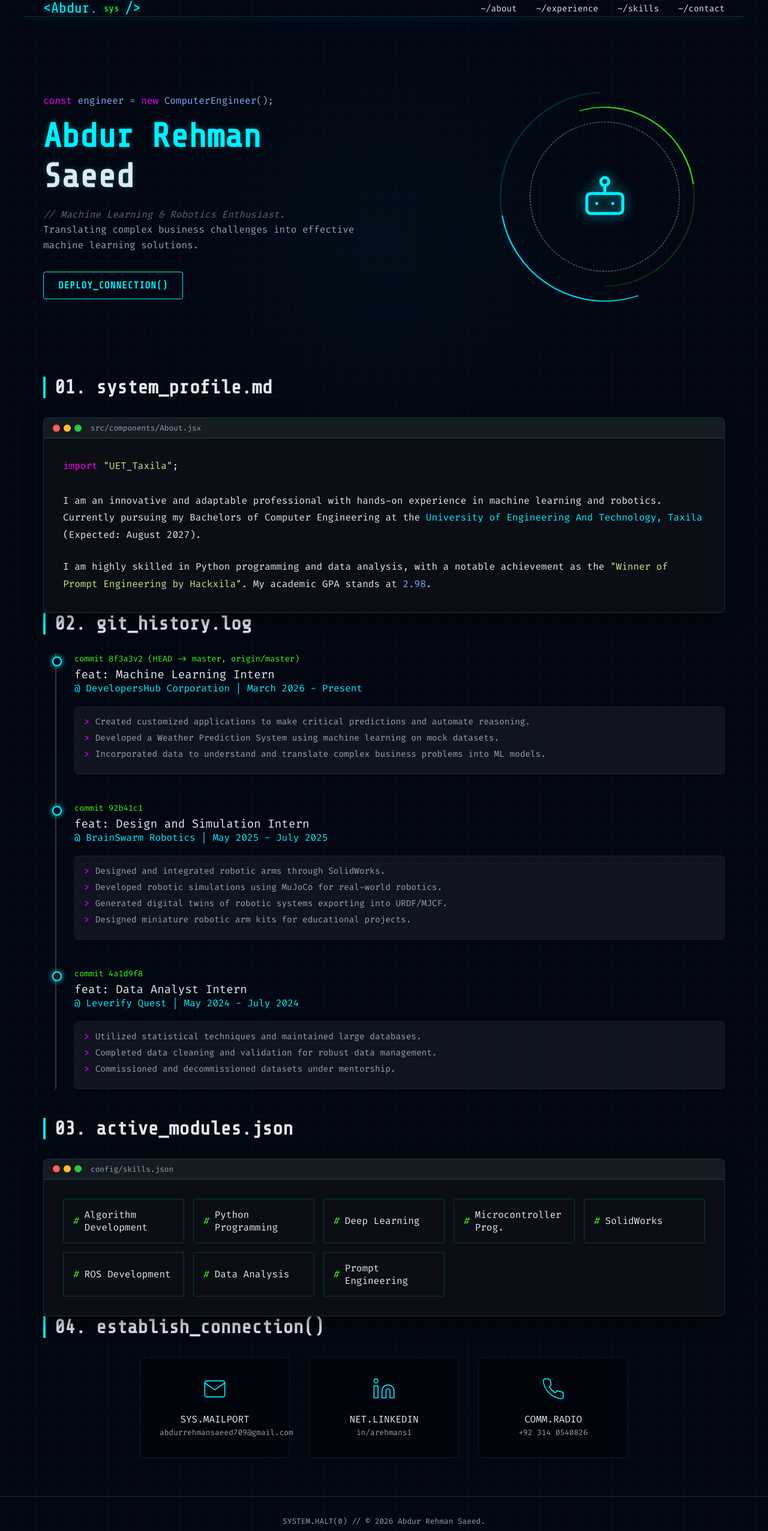
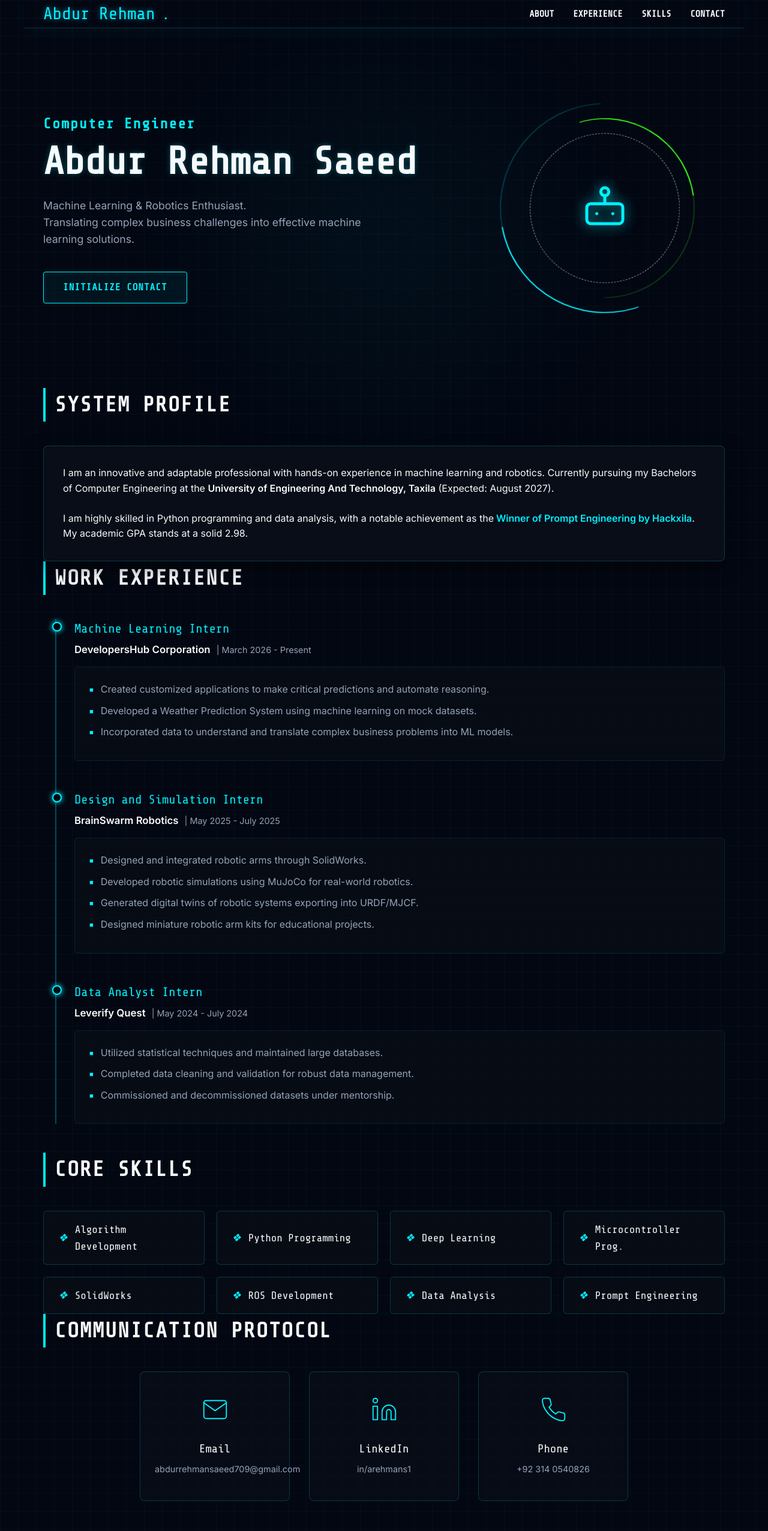
Before and after one commit to a-rehman-s/Portfolio, a React app: page / in a window 1280 px wide. Shown: the top 2553 px of the page at 60% size. Built offline with nearby package versions, Linux system fonts and the light colour scheme; the HTML template or start-up script is replaced by a standard one.

Commit message:
style: remove IDE syntax, keep sleek sci-fi aesthetics

```diff
--- a/src/App.jsx
+++ b/src/App.jsx
@@ -5,13 +5,15 @@ const App = () => {
   return (
     <>
       <header className="container">
-        <div className="logo">&lt;Abdur.<span style={{ color: "var(--accent-green)" }}>sys</span> /&gt;</div>
+        <a href="#" className="logo">
+          Abdur Rehman<span>.</span>
+        </a>
         <nav>
           <ul>
-            <li><a href="#about">~/about</a></li>
-            <li><a href="#experience">~/experience</a></li>
-            <li><a href="#skills">~/skills</a></li>
-            <li><a href="#contact">~/contact</a></li>
+            <li><a href="#about">About</a></li>
+            <li><a href="#experience">Experience</a></li>
+            <li><a href="#skills">Skills</a></li>
+            <li><a href="#contact">Contact</a></li>
           </ul>
         </nav>
       </header>
@@ -20,19 +22,14 @@ const App = () => {
         {/* HERO */}
         <section id="hero" className="container hero">
           <div className="hero-code">
-            <div style={{ color: 'var(--text-secondary)', marginBottom: '10px' }}>
-              <span className="syntax-keyword">const</span> <span className="syntax-func">engineer</span> = <span className="syntax-keyword">new</span> <span className="syntax-func">ComputerEngineer</span>();
-            </div>
-            <h1>
-              <span className="syntax-var">Abdur Rehman</span><br />
-              <span style={{ color: 'var(--text-primary)' }}>Saeed</span>
-            </h1>
+            <h2>Computer Engineer</h2>
+            <h1>Abdur Rehman Saeed</h1>
             <p>
-              <span className="syntax-comment">// Machine Learning & Robotics Enthusiast.</span><br />
-              <span style={{ color: 'var(--text-secondary)' }}>Translating complex business challenges into effective machine learning solutions.</span>
+              Machine Learning & Robotics Enthusiast.<br />
+              Translating complex business challenges into effective machine learning solutions.
             </p>
             <div style={{ display: 'flex', gap: '1rem', marginTop: '1rem' }}>
-              <a href="#contact" className="btn">Deploy_Connection()</a>
+              <a href="#contact" className="btn">Initialize Contact</a>
             </div>
           </div>
 
@@ -55,42 +52,31 @@ const App = () => {
 
         {/* ABOUT */}
         <section id="about" className="container">
-          <h2 className="section-title">01. system_profile.md</h2>
-          <div className="ide-panel">
-            <div className="ide-header">
-              <div className="ide-dots">
-                <div className="dot-red"></div>
-                <div className="dot-yellow"></div>
-                <div className="dot-green"></div>
-              </div>
-              src/components/About.jsx
-            </div>
-            <div className="ide-content">
-              <p style={{ lineHeight: '1.8', marginBottom: '1.5rem' }}>
-                <span className="syntax-keyword">import</span> <span className="syntax-string">"UET_Taxila"</span>;<br /><br />
-                I am an innovative and adaptable professional with hands-on experience in machine learning and robotics.
-                Currently pursuing my Bachelors of Computer Engineering at the <span className="syntax-var">University of Engineering And Technology, Taxila</span> (Expected: August 2027).
-              </p>
-              <p style={{ lineHeight: '1.8' }}>
-                I am highly skilled in Python programming and data analysis, with a notable achievement as the
-                <span className="syntax-string"> "Winner of Prompt Engineering by Hackxila"</span>. My academic GPA stands at <span className="syntax-func">2.98</span>.
-              </p>
-            </div>
+          <h2 className="section-title">System Profile</h2>
+          <div className="tech-panel">
+            <p style={{ marginBottom: '1.5rem' }}>
+              I am an innovative and adaptable professional with hands-on experience in machine learning and robotics.
+              Currently pursuing my Bachelors of Computer Engineering at the <strong style={{ color: "var(--text-primary)" }}>University of Engineering And Technology, Taxila</strong> (Expected: August 2027).
+            </p>
+            <p>
+              I am highly skilled in Python programming and data analysis, with a notable achievement as the
+              <strong style={{ color: "var(--accent-cyan)" }}> Winner of Prompt Engineering by Hackxila</strong>. My academic GPA stands at a solid 2.98.
+            </p>
           </div>
         </section>
 
         {/* EXPERIENCE */}
         <section id="experience" className="container">
-          <h2 className="section-title">02. git_history.log</h2>
-          <div className="git-timeline">
+          <h2 className="section-title">Work Experience</h2>
+          <div className="tech-timeline">
 
-            <div className="commit">
-              <div className="commit-header">
-                <span className="commit-hash">commit 8f3a3v2 (HEAD -&gt; master, origin/master)</span>
-                <span className="commit-title">feat: Machine Learning Intern</span>
-                <span className="commit-company">@ DevelopersHub Corporation | March 2026 - Present</span>
+            <div className="timeline-node">
+              <div className="timeline-header">
+                <span className="timeline-title">Machine Learning Intern</span>
+                <span className="timeline-company">DevelopersHub Corporation</span>
+                <span className="timeline-date">| March 2026 - Present</span>
               </div>
-              <div className="commit-details">
+              <div className="timeline-details">
                 <ul>
                   <li>Created customized applications to make critical predictions and automate reasoning.</li>
                   <li>Developed a Weather Prediction System using machine learning on mock datasets.</li>
@@ -99,13 +85,13 @@ const App = () => {
               </div>
             </div>
 
-            <div className="commit">
-              <div className="commit-header">
-                <span className="commit-hash">commit 92b41c1</span>
-                <span className="commit-title">feat: Design and Simulation Intern</span>
-                <span className="commit-company">@ BrainSwarm Robotics | May 2025 - July 2025</span>
+            <div className="timeline-node">
+              <div className="timeline-header">
+                <span className="timeline-title">Design and Simulation Intern</span>
+                <span className="timeline-company">BrainSwarm Robotics</span>
+                <span className="timeline-date">| May 2025 - July 2025</span>
               </div>
-              <div className="commit-details">
+              <div className="timeline-details">
                 <ul>
                   <li>Designed and integrated robotic arms through SolidWorks.</li>
                   <li>Developed robotic simulations using MuJoCo for real-world robotics.</li>
@@ -115,13 +101,13 @@ const App = () => {
               </div>
             </div>
 
-            <div className="commit">
-              <div className="commit-header">
-                <span className="commit-hash">commit 4a1d9f8</span>
-                <span className="commit-title">feat: Data Analyst Intern</span>
-                <span className="commit-company">@ Leverify Quest | May 2024 - July 2024</span>
+            <div className="timeline-node">
+              <div className="timeline-header">
+                <span className="timeline-title">Data Analyst Intern</span>
+                <span className="timeline-company">Leverify Quest</span>
+                <span className="timeline-date">| May 2024 - July 2024</span>
               </div>
-              <div className="commit-details">
+              <div className="timeline-details">
                 <ul>
                   <li>Utilized statistical techniques and maintained large databases.</li>
                   <li>Completed data cleaning and validation for robust data management.</li>
@@ -135,32 +121,22 @@ const App = () => {
 
         {/* SKILLS */}
         <section id="skills" className="container">
-          <h2 className="section-title">03. active_modules.json</h2>
-          <div className="ide-panel">
-            <div className="ide-header">
-              <div className="ide-dots">
-                <div className="dot-red"></div>
-                <div className="dot-yellow"></div>
-                <div className="dot-green"></div>
-              </div>
-              config/skills.json
-            </div>
-            <div className="ide-content tech-grid">
-              <div className="tech-card"><i>#</i> Algorithm Development</div>
-              <div className="tech-card"><i>#</i> Python Programming</div>
-              <div className="tech-card"><i>#</i> Deep Learning</div>
-              <div className="tech-card"><i>#</i> Microcontroller Prog.</div>
-              <div className="tech-card"><i>#</i> SolidWorks</div>
-              <div className="tech-card"><i>#</i> ROS Development</div>
-              <div className="tech-card"><i>#</i> Data Analysis</div>
-              <div className="tech-card"><i>#</i> Prompt Engineering</div>
-            </div>
+          <h2 className="section-title">Core Skills</h2>
+          <div className="tech-grid">
+            <div className="tech-card"><i>❖</i> Algorithm Development</div>
+            <div className="tech-card"><i>❖</i> Python Programming</div>
+            <div className="tech-card"><i>❖</i> Deep Learning</div>
+            <div className="tech-card"><i>❖</i> Microcontroller Prog.</div>
+            <div className="tech-card"><i>❖</i> SolidWorks</div>
+            <div className="tech-card"><i>❖</i> ROS Development</div>
+            <div className="tech-card"><i>❖</i> Data Analysis</div>
+            <div className="tech-card"><i>❖</i> Prompt Engineering</div>
           </div>
         </section>
 
         {/* CONTACT */}
         <section id="contact" className="container">
-          <h2 className="section-title">04. establish_connection()</h2>
+          <h2 className="section-title">Communication Protocol</h2>
           <div className="contact-grid">
 
             <a href="mailto:abdurrehmansaeed709@gmail.com" className="contact-node">
@@ -168,8 +144,8 @@ const App = () => {
                 <path d="M4 4h16c1.1 0 2 .9 2 2v12c0 1.1-.9 2-2 2H4c-1.1 0-2-.9-2-2V6c0-1.1.9-2 2-2z"></path>
                 <polyline points="22,6 12,13 2,6"></polyline>
               </svg>
-              <div>SYS.MAILPORT</div>
-              <span style={{ fontSize: '0.8rem', color: 'var(--text-secondary)' }}>abdurrehmansaeed709@gmail.com</span>
+              <div>Email</div>
+              <span style={{ fontSize: '0.9rem', color: 'var(--text-secondary)' }}>abdurrehmansaeed709@gmail.com</span>
             </a>
 
             <a href="https://www.linkedin.com/in/arehmans1" target="_blank" rel="noopener noreferrer" className="contact-node">
@@ -178,16 +154,16 @@ const App = () => {
                 <rect x="2" y="9" width="4" height="12"></rect>
                 <circle cx="4" cy="4" r="2"></circle>
               </svg>
-              <div>NET.LINKEDIN</div>
-              <span style={{ fontSize: '0.8rem', color: 'var(--text-secondary)' }}>in/arehmans1</span>
+              <div>LinkedIn</div>
+              <span style={{ fontSize: '0.9rem', color: 'var(--text-secondary)' }}>in/arehmans1</span>
             </a>
 
             <div className="contact-node">
               <svg viewBox="0 0 24 24" fill="none" strokeLinecap="round" strokeLinejoin="round">
                 <path d="M22 16.92v3a2 2 0 0 1-2.18 2 19.79 19.79 0 0 1-8.63-3.07 19.5 19.5 0 0 1-6-6 19.79 19.79 0 0 1-3.07-8.67A2 2 0 0 1 4.11 2h3a2 2 0 0 1 2 1.72 12.84 12.84 0 0 0 .7 2.81 2 2 0 0 1-.45 2.11L8.09 9.91a16 16 0 0 0 6 6l1.27-1.27a2 2 0 0 1 2.11-.45 12.84 12.84 0 0 0 2.81.7A2 2 0 0 1 22 16.92z"></path>
               </svg>
-              <div>COMM.RADIO</div>
-              <span style={{ fontSize: '0.8rem', color: 'var(--text-secondary)' }}>+92 314 0540826</span>
+              <div>Phone</div>
+              <span style={{ fontSize: '0.9rem', color: 'var(--text-secondary)' }}>+92 314 0540826</span>
             </div>
 
           </div>
@@ -196,8 +172,8 @@ const App = () => {
 
       <footer>
         <div className="container">
-          <p>SYSTEM.HALT(0) // &copy; 2026 Abdur Rehman Saeed.</p>
-          <p style={{ fontSize: '0.8rem', marginTop: '0.5rem', color: 'var(--accent-green)' }}>[LOCATION: JOQs 6/C, PMO, Gulshan Colony, Taxila.]</p>
+          <p>&copy; 2026 Abdur Rehman Saeed. All Rights Reserved.</p>
+          <p style={{ fontSize: '0.85rem', marginTop: '0.5rem', color: 'var(--text-secondary)' }}>Location: JOQs 6/C, PMO, Gulshan Colony, Taxila.</p>
         </div>
       </footer>
     </>
--- a/src/index.css
+++ b/src/index.css
@@ -1,15 +1,14 @@
-@import url('https://fonts.googleapis.com/css2?family=Fira+Code:wght@300;400;600&family=Share+Tech+Mono&display=swap');
+@import url('https://fonts.googleapis.com/css2?family=Inter:wght@300;400;600&family=Share+Tech+Mono&display=swap');
 
 :root {
   --bg-color: #030712;
-  --panel-bg: rgba(13, 17, 23, 0.85);
+  --panel-bg: rgba(10, 15, 26, 0.85);
   --glass-border: rgba(0, 240, 255, 0.2);
-  --text-primary: #e2e8f0;
+  --text-primary: #f8fafc;
   --text-secondary: #94a3b8;
   --accent-cyan: #00F0FF;
   --accent-green: #39ff14;
-  --accent-pink: #f0f;
-  --font-mono: 'Fira Code', monospace;
+  --font-body: 'Inter', sans-serif;
   --font-heading: 'Share Tech Mono', monospace;
 }
 
@@ -23,7 +22,8 @@
 body {
   background-color: var(--bg-color);
   color: var(--text-primary);
-  font-family: var(--font-mono);
+  font-family: var(--font-body);
+  line-height: 1.6;
   min-height: 100vh;
   overflow-x: hidden;
   position: relative;
@@ -39,7 +39,7 @@ body::before {
   content: '';
   position: fixed;
   top: 0; left: 0; width: 100%; height: 100%;
-  background: radial-gradient(circle at 50% 50%, rgba(0, 240, 255, 0.03), transparent 60%);
+  background: radial-gradient(circle at 50% 50%, rgba(0, 240, 255, 0.04), transparent 60%);
   pointer-events: none;
   z-index: -1;
 }
@@ -62,17 +62,13 @@ header {
 
 .logo {
   font-family: var(--font-heading);
-  font-size: 1.5rem;
+  font-size: 1.8rem;
   color: var(--accent-cyan);
   display: flex;
   align-items: center;
   gap: 10px;
   text-shadow: 0 0 10px rgba(0, 240, 255, 0.5);
-}
-
-.logo span {
-  color: var(--text-secondary);
-  font-size: 1rem;
+  text-decoration: none;
 }
 
 nav ul {
@@ -84,8 +80,11 @@ nav ul {
 nav a {
   text-decoration: none;
   color: var(--text-primary);
-  font-size: 0.9rem;
+  font-size: 0.95rem;
+  font-weight: 600;
   transition: all 0.3s;
+  font-family: var(--font-heading);
+  text-transform: uppercase;
 }
 
 nav a:hover {
@@ -93,50 +92,23 @@ nav a:hover {
   text-shadow: 0 0 8px rgba(0, 240, 255, 0.8);
 }
 
-/* IDE Panel Layouts */
-.ide-panel {
+/* Tech Panel Layouts */
+.tech-panel {
   background: var(--panel-bg);
   border: 1px solid var(--glass-border);
   border-radius: 8px;
-  overflow: hidden;
+  padding: 2rem;
   box-shadow: 0 10px 30px rgba(0,0,0,0.5);
   position: relative;
-  backdrop-filter: blur(5px);
+  backdrop-filter: blur(8px);
+  transition: transform 0.3s, border-color 0.3s;
 }
 
-.ide-header {
-  background: #161b22;
-  padding: 8px 15px;
-  display: flex;
-  align-items: center;
-  border-bottom: 1px solid var(--glass-border);
-  font-size: 0.8rem;
-  color: var(--text-secondary);
+.tech-panel:hover {
+  border-color: rgba(0, 240, 255, 0.5);
+  transform: translateY(-2px);
+  box-shadow: 0 15px 40px rgba(0, 240, 255, 0.1);
 }
-
-.ide-dots {
-  display: flex;
-  gap: 6px;
-  margin-right: 15px;
-}
-
-.ide-dots div {
-  width: 12px; height: 12px; border-radius: 50%;
-}
-.dot-red { background: #ff5f56; }
-.dot-yellow { background: #ffbd2e; }
-.dot-green { background: #27c93f; }
-
-.ide-content {
-  padding: 2rem;
-}
-
-/* Syntax Highlighting Colors */
-.syntax-keyword { color: var(--accent-pink); }
-.syntax-func { color: #82aaff; }
-.syntax-string { color: #c3e88d; }
-.syntax-comment { color: #5c6370; font-style: italic; }
-.syntax-var { color: var(--accent-cyan); }
 
 /* Hero Section */
 .hero {
@@ -147,24 +119,33 @@ nav a:hover {
   min-height: 75vh;
 }
 
+.hero-code h2 {
+  font-family: var(--font-heading);
+  color: var(--accent-cyan);
+  font-size: 1.5rem;
+  margin-bottom: 0.5rem;
+  letter-spacing: 2px;
+}
+
 .hero-code h1 {
   font-family: var(--font-heading);
-  font-size: 3.5rem;
-  line-height: 1.2;
-  margin: 1rem 0;
+  font-size: 4rem;
+  line-height: 1.1;
+  margin-bottom: 1.5rem;
+  color: var(--text-primary);
   text-shadow: 0 0 10px rgba(0, 240, 255, 0.3);
 }
 
 .hero-code p {
   color: var(--text-secondary);
-  line-height: 1.6;
+  font-size: 1.1rem;
   max-width: 550px;
-  margin-bottom: 2rem;
+  margin-bottom: 2.5rem;
 }
 
 .btn {
   display: inline-block;
-  padding: 0.8rem 1.5rem;
+  padding: 0.8rem 2rem;
   border-radius: 4px;
   text-decoration: none;
   font-family: var(--font-heading);
@@ -172,15 +153,16 @@ nav a:hover {
   letter-spacing: 1px;
   transition: all 0.3s;
   cursor: pointer;
-  background: transparent;
+  background: rgba(0, 240, 255, 0.05);
   border: 1px solid var(--accent-cyan);
   color: var(--accent-cyan);
   text-transform: uppercase;
+  box-shadow: inset 0 0 10px rgba(0, 240, 255, 0.1);
 }
 
 .btn:hover {
-  background: rgba(0, 240, 255, 0.1);
-  box-shadow: 0 0 15px rgba(0, 240, 255, 0.4), inset 0 0 10px rgba(0, 240, 255, 0.2);
+  background: rgba(0, 240, 255, 0.15);
+  box-shadow: 0 0 15px rgba(0, 240, 255, 0.5), inset 0 0 20px rgba(0, 240, 255, 0.3);
 }
 
 .hero-graphic {
@@ -235,111 +217,119 @@ section {
 
 .section-title {
   font-family: var(--font-heading);
-  font-size: 2rem;
-  margin-bottom: 2rem;
+  font-size: 2.2rem;
+  margin-bottom: 2.5rem;
   color: var(--text-primary);
   border-left: 4px solid var(--accent-cyan);
   padding-left: 15px;
+  text-transform: uppercase;
+  letter-spacing: 2px;
 }
 
-/* Experience (Git Style) */
-.git-timeline {
-  border-left: 2px solid #30363d;
+/* Experience Timeline */
+.tech-timeline {
+  border-left: 2px solid rgba(0, 240, 255, 0.3);
   margin-left: 20px;
   padding-left: 30px;
   position: relative;
 }
 
-.commit {
+.timeline-node {
   position: relative;
   margin-bottom: 3rem;
 }
 
-.commit::before {
+.timeline-node::before {
   content: '';
   position: absolute;
-  left: -37px; /* 30 padding + 1 border + half width */
+  left: -37px;
   top: 5px;
   width: 12px; height: 12px;
   background: var(--bg-color);
   border: 2px solid var(--accent-cyan);
   border-radius: 50%;
-  box-shadow: 0 0 8px var(--accent-cyan);
+  box-shadow: 0 0 10px var(--accent-cyan);
 }
 
-.commit-header {
-  display: flex;
-  flex-direction: column;
-  margin-bottom: 10px;
+.timeline-header {
+  margin-bottom: 15px;
 }
 
-.commit-hash {
-  color: var(--accent-green);
-  font-size: 0.85rem;
+.timeline-title {
+  font-family: var(--font-heading);
+  font-size: 1.3rem;
+  color: var(--accent-cyan);
+  display: block;
   margin-bottom: 5px;
 }
 
-.commit-title {
-  font-size: 1.2rem;
+.timeline-company {
   color: var(--text-primary);
+  font-size: 1.05rem;
+  font-weight: 600;
 }
 
-.commit-company {
-  color: var(--accent-cyan);
-  font-size: 1rem;
-  margin-bottom: 10px;
+.timeline-date {
+  color: var(--text-secondary);
+  font-size: 0.9rem;
+  margin-left: 10px;
 }
 
-.commit-details {
-  background: rgba(48, 54, 61, 0.3);
-  padding: 15px;
+.timeline-details {
+  background: rgba(13, 17, 23, 0.5);
+  padding: 1.5rem;
   border-radius: 6px;
-  border: 1px solid rgba(255,255,255,0.05);
-  font-size: 0.9rem;
+  border: 1px solid rgba(0, 240, 255, 0.1);
   color: var(--text-secondary);
 }
 
-.commit-details ul {
+.timeline-details ul {
   list-style: none;
 }
-.commit-details li {
-  margin-bottom: 8px;
+.timeline-details li {
+  margin-bottom: 10px;
   display: flex;
   align-items: flex-start;
 }
-.commit-details li::before {
-  content: '>';
-  color: var(--accent-pink);
-  margin-right: 10px;
+.timeline-details li::before {
+  content: '■';
+  color: var(--accent-cyan);
+  margin-right: 12px;
+  font-size: 0.7rem;
+  margin-top: 5px;
 }
 
 /* Skills */
 .tech-grid {
   display: grid;
-  grid-template-columns: repeat(auto-fit, minmax(200px, 1fr));
-  gap: 15px;
+  grid-template-columns: repeat(auto-fit, minmax(220px, 1fr));
+  gap: 20px;
+  margin-top: 10px;
 }
 
 .tech-card {
   background: rgba(13, 17, 23, 0.5);
   border: 1px solid var(--glass-border);
-  padding: 15px;
-  border-radius: 4px;
+  padding: 1rem 1.5rem;
+  border-radius: 6px;
   display: flex;
   align-items: center;
-  gap: 10px;
+  gap: 12px;
   transition: all 0.3s;
+  font-family: var(--font-heading);
+  color: var(--text-primary);
+  font-size: 1.1rem;
 }
 
 .tech-card:hover {
-  background: rgba(0, 240, 255, 0.05);
+  background: rgba(0, 240, 255, 0.08);
   border-color: var(--accent-cyan);
-  transform: translateY(-2px);
-  box-shadow: 0 5px 15px rgba(0, 240, 255, 0.1);
+  transform: translateY(-3px);
+  box-shadow: 0 8px 20px rgba(0, 240, 255, 0.15);
 }
 
 .tech-card i {
-  color: var(--accent-green);
+  color: var(--accent-cyan);
 }
 
 /* Contact */
@@ -352,34 +342,41 @@ section {
 
 .contact-node {
   width: 250px;
-  border: 1px dashed var(--glass-border);
-  padding: 2rem;
+  border: 1px solid var(--glass-border);
+  padding: 2.5rem 1.5rem;
   text-align: center;
   border-radius: 8px;
   text-decoration: none;
   color: var(--text-primary);
   transition: all 0.3s;
-  background: rgba(0,0,0,0.3);
+  background: rgba(10, 15, 26, 0.6);
+  backdrop-filter: blur(5px);
 }
 
 .contact-node:hover {
-  border-style: solid;
   border-color: var(--accent-cyan);
   background: rgba(0, 240, 255, 0.05);
+  transform: translateY(-5px);
+  box-shadow: 0 10px 25px rgba(0, 240, 255, 0.15);
 }
 
 .contact-node svg {
-  margin-bottom: 15px;
+  margin-bottom: 20px;
   stroke: var(--accent-cyan);
-  width: 40px; height: 40px;
+  width: 45px; height: 45px;
+}
+
+.contact-node div {
+  font-family: var(--font-heading);
+  font-size: 1.2rem;
+  margin-bottom: 5px;
 }
 
 footer {
   text-align: center;
-  padding: 2rem;
+  padding: 3rem 0;
   border-top: 1px solid var(--glass-border);
   margin-top: 4rem;
-  font-size: 0.8rem;
   color: var(--text-secondary);
 }
 
@@ -387,7 +384,7 @@ footer {
 @media screen and (max-width: 900px) {
   .hero {
     flex-direction: column;
-    text-align: left;
+    text-align: center;
     margin-top: 2rem;
   }
   .hero-graphic {
@@ -398,5 +395,6 @@ footer {
   .ring-3 { width: 200px; height: 200px; }
   nav ul {
     gap: 1rem;
+    display: none; /* simple mobile nav override */
   }
 }
```
